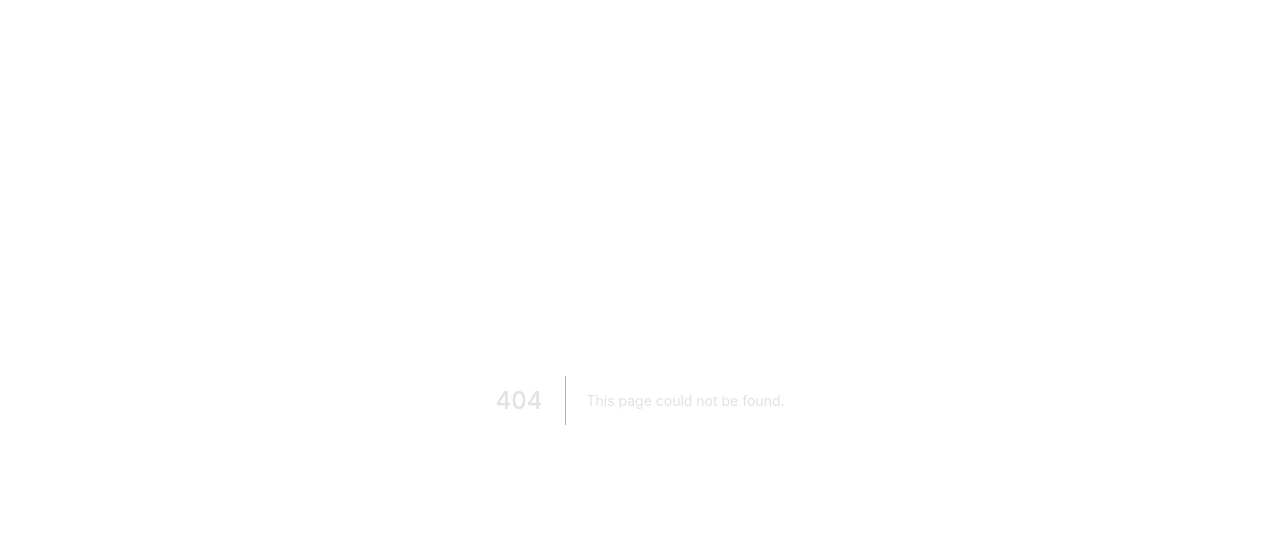
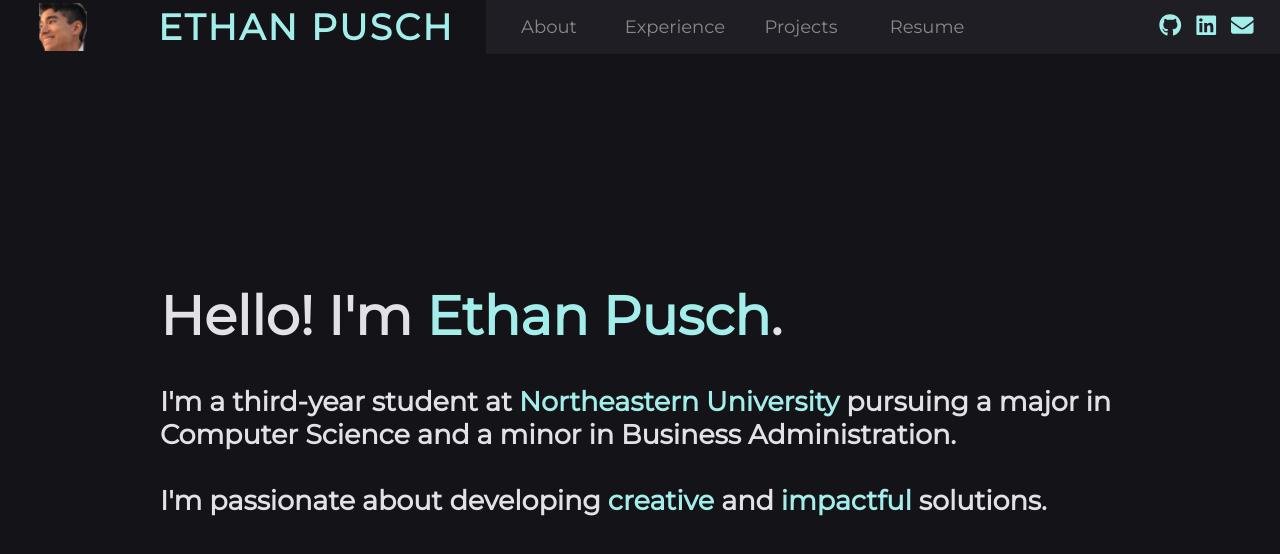
Before and after one commit to pusch-e/ethan_personal_site, a Next.js app: page / in a window 1280 px wide. Before the commit this address had no page. Shown: the top 554 px of the page. Built offline with nearby package versions, Linux system fonts and the light colour scheme.

Commit message:
Working out other kinks with switching to next.js

```diff
--- a/src/pages/home.js
+++ b/src/pages/home.js
@@ -3,7 +3,7 @@ import Link from "next/link"
 import Navbar from "../components/navbar"
 //import "../styles/main.css"
 
-const Home = () => {
+const Landing = () => {
 
   const pageInfo = {
     pageName: "Home"
@@ -37,4 +37,4 @@ const Home = () => {
   );
 }
 
-export default Home;
+export default Landing;
--- a/src/index.js
+++ b/src/pages/index.js
@@ -1,7 +1,5 @@
 import React from 'react';
-import ReactDOM from 'react-dom';
-import './index.css';
-import Home from './pages/home';
+import Landing from './home';
 import Head from 'next/head'
 
 export default function Home() {
@@ -10,7 +8,7 @@ export default function Home() {
       <Head>
         <title>Ethan Pusch Home</title>
       </Head>
-      <Home />
+      <Landing />
     </div>
   )
 }
```
